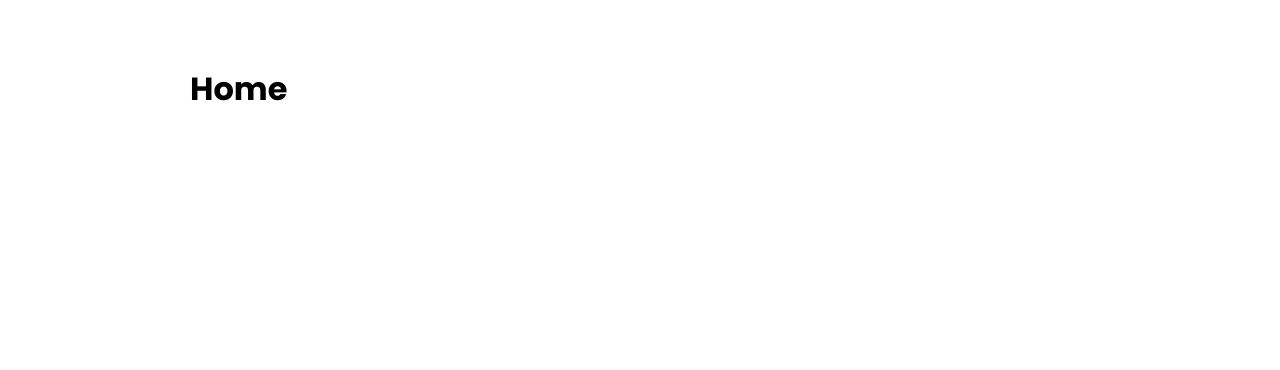
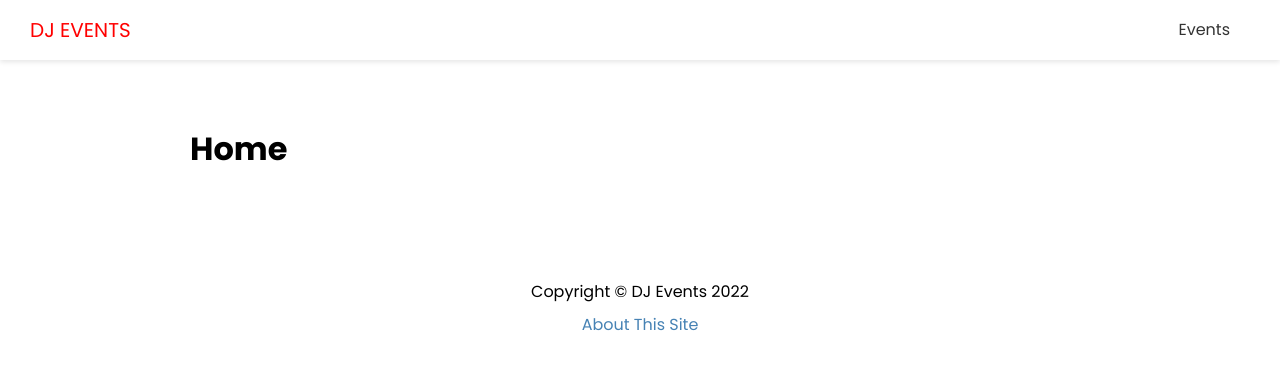
Before and after one commit to trizzi/Dj-Web-App-1, a Next.js app: page / in a window 1280 px wide. Shown: the top 370 px of the page. Built offline with nearby package versions, Linux system fonts and the light colour scheme.

Commit message:
Header and Footer

```diff
--- /dev/null
+++ b/components/Footer.js
@@ -0,0 +1,13 @@
+import Link from 'next/link';
+import styles from '../styles/Footer.module.css';
+
+export default function Footer() {
+  return (
+    <footer className={styles.footer}>
+      <p>Copyright &copy; DJ Events 2022</p>
+      <p>
+        <Link href='/about'>About This Site</Link>
+      </p>
+    </footer>
+  );
+}
--- /dev/null
+++ b/components/Header.js
@@ -0,0 +1,24 @@
+import Link from 'next/link';
+import styles from '../styles/Header.module.css';
+
+export default function Header() {
+  return (
+    <header className={styles.header}>
+      <div className={styles.logo}>
+        <Link href='/'>
+          <a>DJ Events</a>
+        </Link>
+      </div>
+
+      <nav>
+        <ul>
+          <li>
+            <Link href='/events'>
+              <a>Events</a>
+            </Link>
+          </li>
+        </ul>
+      </nav>
+    </header>
+  );
+}
--- a/components/Layout.js
+++ b/components/Layout.js
@@ -1,4 +1,7 @@
 import Head from 'next/head';
+import Header from './Header';
+4;
+import Footer from './Footer';
 import styles from '../styles/Layout.module.css';
 
 export default function Layout({
@@ -14,7 +17,10 @@ export default function Layout({
         <meta name='description' content={description} />
         <meta name='keywords' content={keywords} />
       </Head>
+      <Header />
+
       <div className={styles.container}>{children}</div>
+      <Footer />
     </div>
   );
 }
--- /dev/null
+++ b/styles/Footer.module.css
@@ -0,0 +1,8 @@
+.footer {
+  margin: 100px 0 40px;
+  text-align: center;
+}
+
+.footer p {
+  margin: 5px 0;
+}
--- /dev/null
+++ b/styles/Header.module.css
@@ -0,0 +1,56 @@
+.header {
+  display: flex;
+  justify-content: space-between;
+  align-items: center;
+  background: #fff;
+  color: #333;
+  height: 60px;
+  padding: 0 30px;
+  box-shadow: 0 2px 5px rgba(0, 0, 0, 0.1);
+}
+
+.header a {
+  color: #333;
+  margin-right: 20px;
+}
+
+.header a:hover {
+  color: #000;
+}
+.header ul {
+  display: flex;
+  align-items: center;
+  justify-content: center;
+  list-style: none;
+}
+
+.logo {
+  color: red;
+  font-size: 20px;
+  text-transform: uppercase;
+}
+
+.logo a {
+  color: red;
+}
+
+@media (max-width: 768px) {
+  .header {
+    flex-direction: column;
+    height: auto;
+  }
+
+  .header ul {
+    margin: 20px 0;
+    flex-direction: column;
+    text-align: center;
+  }
+
+  .header a {
+    margin-right: 0;
+  }
+
+  .logo {
+    margin: 20px 0;
+  }
+}
```
Also changed, not shown: .babelrc (added), .eslintrc.json, 2 other files (tests, documents, lock files or other folders).
